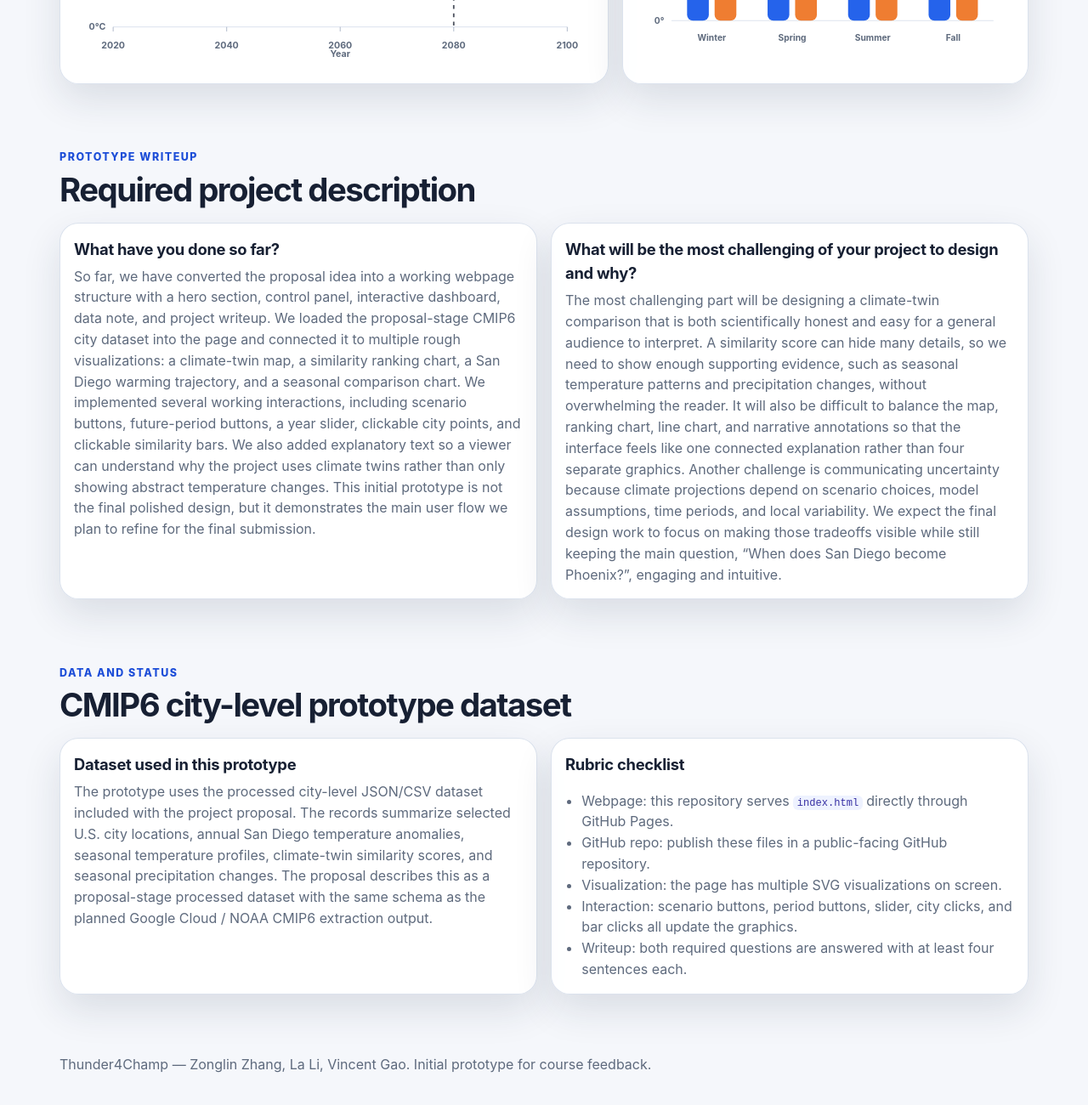
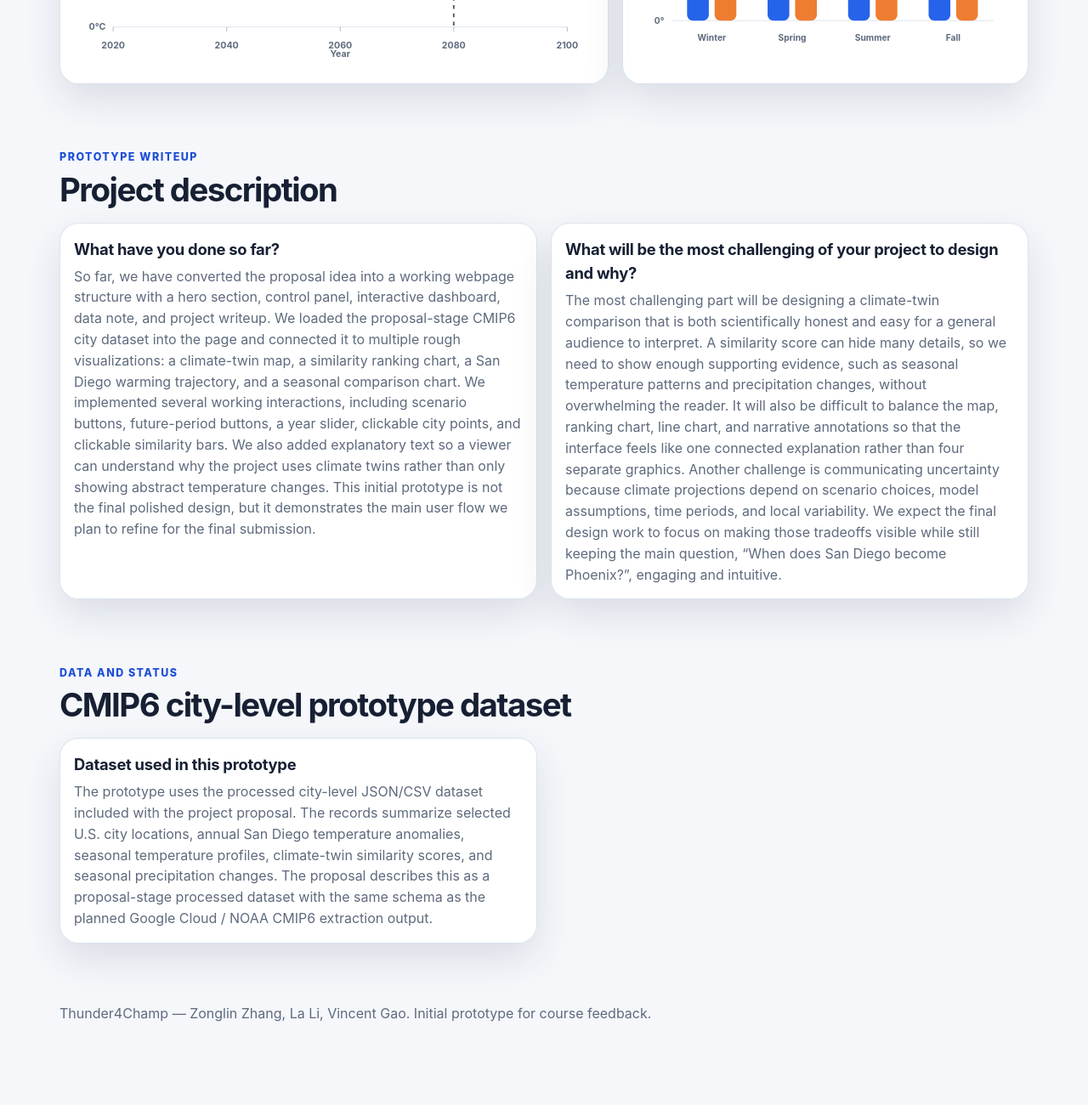
Before and after one commit to zonglinz/DSC106-Final-Project, a plain HTML site: page index.html in a window 1280 px wide. Shown: the part 1637-2937 px from the top of the page at 85% size. After the commit the page ends 2906 px from the top, so only its background shows below. Drawn offline with Linux system fonts and the light colour scheme.

Commit message:
Update index.html

```diff
--- a/index.html
+++ b/index.html
@@ -103,7 +103,7 @@
     <section id="writeup" class="section writeup" aria-labelledby="writeup-title">
       <div class="section-heading">
         <p class="eyebrow">Prototype writeup</p>
-        <h2 id="writeup-title">Required project description</h2>
+        <h2 id="writeup-title">Project description</h2>
       </div>
       <div class="writeup-grid">
         <article class="text-card">
@@ -127,16 +127,6 @@
           <h3>Dataset used in this prototype</h3>
           <p>The prototype uses the processed city-level JSON/CSV dataset included with the project proposal. The records summarize selected U.S. city locations, annual San Diego temperature anomalies, seasonal temperature profiles, climate-twin similarity scores, and seasonal precipitation changes. The proposal describes this as a proposal-stage processed dataset with the same schema as the planned Google Cloud / NOAA CMIP6 extraction output.</p>
         </article>
-        <article class="text-card checklist-card">
-          <h3>Rubric checklist</h3>
-          <ul>
-            <li>Webpage: this repository serves <code>index.html</code> directly through GitHub Pages.</li>
-            <li>GitHub repo: publish these files in a public-facing GitHub repository.</li>
-            <li>Visualization: the page has multiple SVG visualizations on screen.</li>
-            <li>Interaction: scenario buttons, period buttons, slider, city clicks, and bar clicks all update the graphics.</li>
-            <li>Writeup: both required questions are answered with at least four sentences each.</li>
-          </ul>
-        </article>
       </div>
     </section>
   </main>
```
